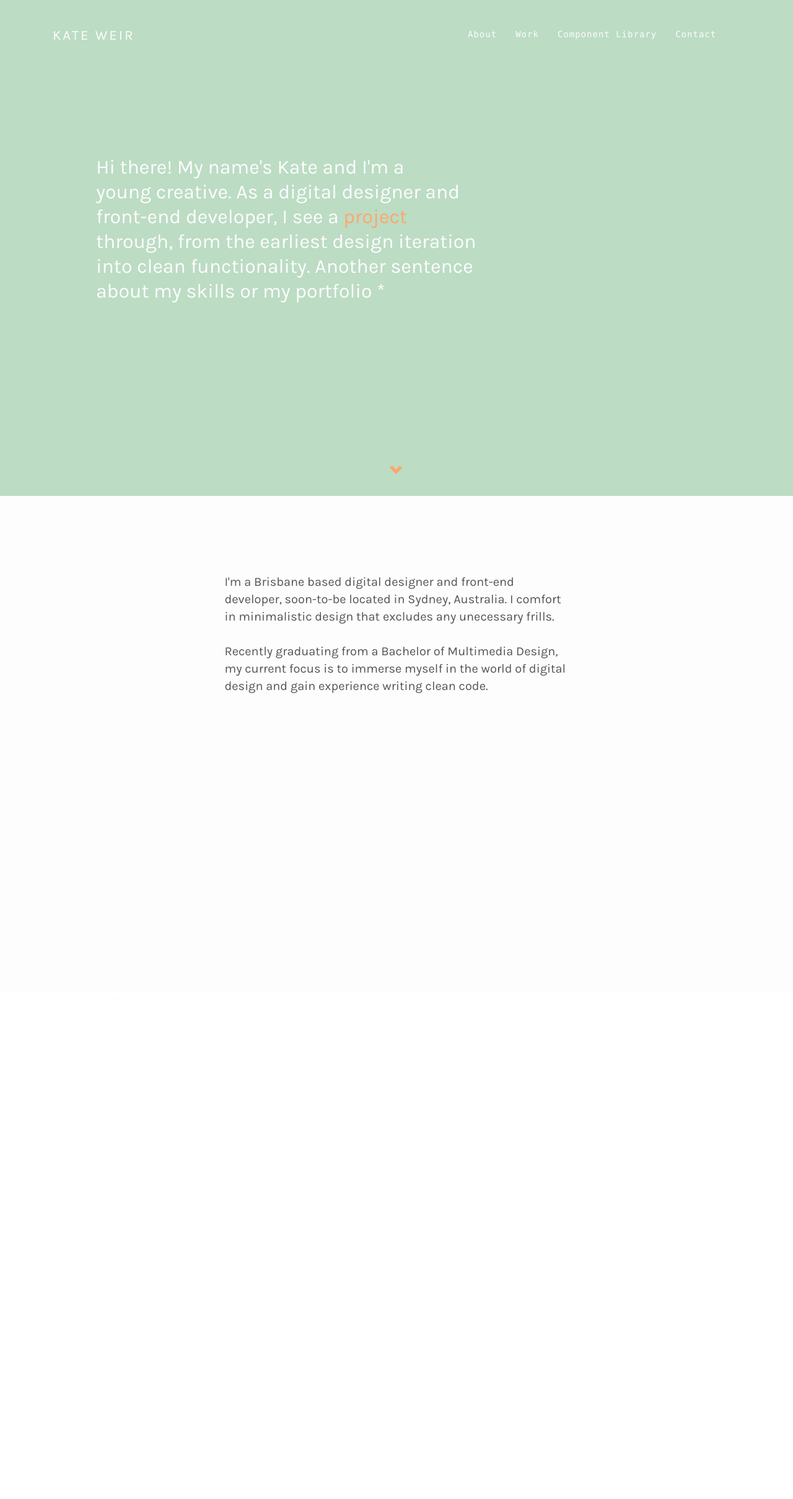
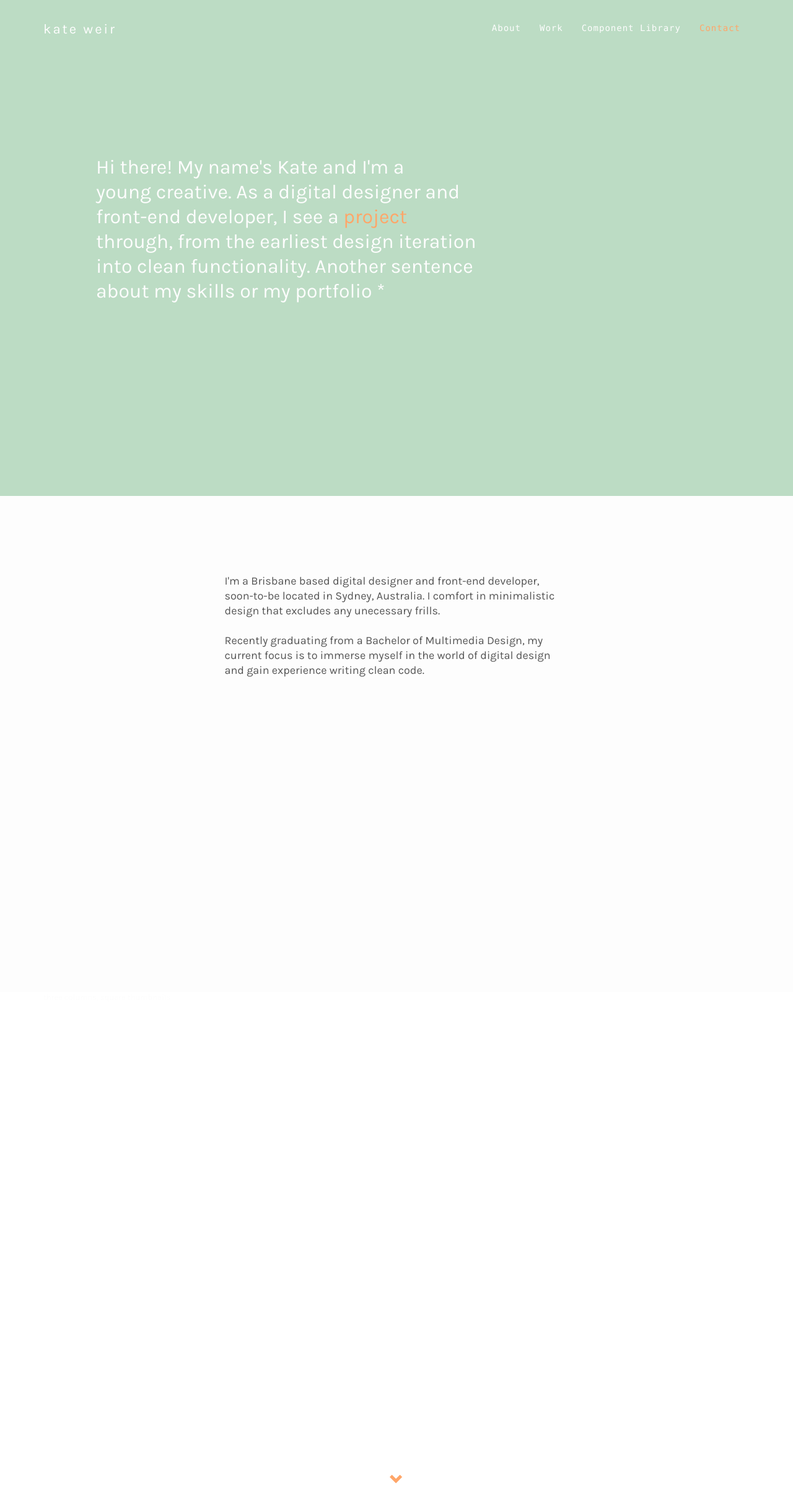
Before and after one commit to katelouisew/portfolio-v1, a plain HTML site: page index.html in a window 1280 px wide. Shown: the whole page at 62% size. Drawn offline with Linux system fonts and the light colour scheme.

Commit message:
Fixed navigation padding, responsiveness and scrollspy active state

```diff
--- a/css/scrolling-nav.css
+++ /dev/null
@@ -1,18 +0,0 @@
-/*!
- * Start Bootstrap - Scrolling Nav HTML Template (http://startbootstrap.com)
- * Code licensed under the Apache License v2.0.
- * For details, see http://www.apache.org/licenses/LICENSE-2.0.
- */
-
-@media(min-width:767px) {
-    .navbar {
-        padding: 20px 0;
-        -webkit-transition: background .5s ease-in-out,padding .5s ease-in-out;
-        -moz-transition: background .5s ease-in-out,padding .5s ease-in-out;
-        transition: background .5s ease-in-out,padding .5s ease-in-out;
-    }
-
-    .top-nav-collapse {
-        padding: 0;
-    }
-}
--- a/css/style.css
+++ b/css/style.css
@@ -1,13 +1,16 @@
 /** General Styles **/
 html, body {
-	margin: 0;
-	padding: 0;
-	position: relative;
 	color: #fdfdfd;
 	font-family: "Karla", "Helvetica Neue", Helvetica, sans-serif;
 	font-weight: 400;
 	font-size: 13px;
 	line-height: 18px;
+}
+
+body {
+	margin: 0;
+	padding: 0;
+	position: relative;
 }
 
 p {
@@ -61,21 +64,28 @@ a:hover {
 	padding: 0 0 50px 100px;
 }
 
+.footer {
+	position: absolute;
+	bottom: 0;
+	right: 0;
+	left: 0;
+	height: 50px;
+	width: 100%;
+	z-index: 15;
+	overflow: hidden;
+}
+
 
 /** Navigation **/
 .navbar {
-	margin: 0 auto;
-	padding: 40px 0 40px 0;
 	background-color: #bcdcc4;
 	color: #fdfdfd;
 	border: none;
 }
 
-.navigation {
-	margin: 0;
-	padding: 5px 0 0 100px;
-	width: 50%;
+#navbar {
 	float: right;
+	padding-top: 15px;
 }
 
 .navbar-nav li a {
@@ -99,15 +109,50 @@ a:hover {
 	color: #ffa669 !important;
 }
 
+a.navbar-brand {
+	color: #fdfdfd !important;
+}
+
+a.navbar-brand:focus {
+	text-decoration: none;
+}
+
+.navbar-default .navbar-toggle {
+	border: none !important;
+}
+
+.navbar-default .navbar-header .navbar-toggle .glyphicon {
+  background-color: transparent !important;
+  color: #fdfdfd !important;
+}
+
+.navbar-default .navbar-toggle:focus,
+	.navbar-default .navbar-toggle:hover {
+		background-color: transparent !important;
+}
+
+.navbar-default .navbar-collapse,
+	.navbar-default .navbar-form {
+		border-color: #fdfdfd;
+}
+
+.navbar-default .navbar-nav> .active> a,
+	.navbar-default .navbar-nav >.active> a:focus,
+		.navbar-default .navbar-nav >.active> a:hover {
+			background-color: transparent !important;
+			color: #ffa669 !important;
+}
+
 @media(min-width:767px) {
     .navbar {
-        -webkit-transition: background .5s ease-in-out, padding .5s ease-in-out;
-        -moz-transition: background .5s ease-in-out, padding .5s ease-in-out;
-        transition: background .5s ease-in-out, padding .5s ease-in-out;
+    	padding-top: 20px;
+	    -webkit-transition: background .5s ease-in-out, padding .5s ease-in-out;
+	    -moz-transition: background .5s ease-in-out, padding .5s ease-in-out;
+	    transition: background .5s ease-in-out, padding .5s ease-in-out;
     }
 
     .top-nav-collapse {
-        padding: 10px 0 10px 0;
+      padding: 5px 0 5px 0;
     }
 }
 
@@ -126,13 +171,6 @@ h2 {
 	font-size: 32px;
 }
 
-.name {
-	margin: 0;
-	padding: 5px 0 0 15px;
-	float: left;
-	width: 50%;
-}
-
 .cover_text {
 	width: 615px;
 	font-size: 32px;
@@ -142,9 +180,9 @@ h2 {
 
 .about_text {
 	text-align: left;
-	font-size: 20px;
+	font-size: 18px;
 	font-weight: 400;
-	line-height: 28px;
+	line-height: 24px;
 	color: #555555;
 }
 
@@ -154,7 +192,7 @@ h2 {
 
 .page_scroll a {
 	border: none;
-	background-color: #bcdcc4;
+	background-color: none !important;
 	color: #ffa669;
 }
 
--- a/index.html
+++ b/index.html
@@ -3,7 +3,7 @@
 	<head>
 		<meta charset="utf-8">
     <meta http-equiv="X-UA-Compatible" content="IE=edge">
-		<meta name="viewport" content="width=device-width, initial-scale=1.0">
+		<meta name="viewport" content="width=device-width, initial-scale=1">
 		<meta name="title" content="Kate Weir">
 		<meta name="description" content="Portfolio of Brisbane-based web designer and developer, Kate Weir">
 
@@ -12,7 +12,6 @@
 		<!-- Bootstrap Core CSS -->
     <link href="css/bootstrap.min.css" rel="stylesheet">
     <!-- Custom CSS -->
-    <link href="css/scrolling-nav.css" rel="stylesheet">
 		<link href="css/style.css" type="text/css" rel="stylesheet">
 		<!-- Fonts -->
 		<link href='https://fonts.googleapis.com/css?family=Karla:400,700' rel='stylesheet' type='text/css'>
@@ -37,38 +36,38 @@
 
 	<body id="page-top" data-spy="scroll" data-target=".navbar-fixed-top">
 
-		<nav class="navbar navbar-fixed-top" role="navigation">
+		<nav class="navbar navbar-default navbar-fixed-top">
 			<div class="container">
-				<div class="name">
-					<h1>KATE WEIR</h1>
-				</div>
+				<div class="navbar-header">
+		      <button type="button" class="navbar-toggle collapsed" data-toggle="collapse" data-target="#navbar" aria-expanded="false" aria-controls="navbar">
+		        <span class="sr-only">Toggle navigation</span>
+		        <span class="glyphicon glyphicon-menu-hamburger"></span>
+		      </button>
 
-				<div class="navigation page-scroll">
+					<a class="navbar-brand page-scroll" href="#page-top"><h1>kate weir</h1></a>
+				</div> <!-- /navbar-header -->
+
+				<div id="navbar" class="collapse navbar-collapse">
 					<ul class="nav navbar-nav">
-						<li><a href="#about" class="page-scroll">About</a></li>
-						<li><a href="#work" class="page-scroll">Work</a></li>
-						<li><a href="#component_lib" class="page-scroll">Component Library</a></li>
-						<li><a href="#contact" class="page-scroll">Contact</a></li>
+						<li><a href="#about">About</a></li>
+						<li><a href="#work">Work</a></li>
+						<li><a href="#component_lib">Component Library</a></li>
+						<li><a href="#contact">Contact</a></li>
 					</ul>
-				</div> <!-- /navigation -->
+				</div> <!-- /navbar -->
+
 			</div> <!-- /container -->
 		</nav>
+
 
 		<section id="home" class="home_section">
 			<div class="container">
 				<div class="row cover">
+
 					<p class="cover_text">Hi there! My name's Kate and I'm a<br>
 					young creative. As a digital designer and front-end developer, I see a <a href="#work" class="page-scroll">project</a> through, from the earliest design iteration into clean functionality. Another sentence about my skills or my portfolio * </p>
+
 				</div> <!-- /row -->
-
-				<div class="space"></div>
-
-				<div class="row centered">
-					<span class="page_scroll">
-						<a href="#about" class="btn page-scroll"><span class="glyphicon glyphicon-chevron-down" aria-hidden="true"></span></a>
-					</span>
-				</div> <!-- /row -->
-
 			</div> <!-- /container -->
 		</section>
 
@@ -76,9 +75,10 @@
 			<div class="container">
 				<div class="row">
 					<div class="col-md-6 col-md-offset-3">
+
 						<p class="about_text">I'm a Brisbane based digital designer and front-end developer, soon-to-be located in Sydney, Australia. I comfort in minimalistic design that excludes any unecessary frills.<br><br>
-						Recently graduating from a Bachelor of Multimedia Design, my current focus is to immerse myself in the world of digital design and gain experience writing clean code.
-						</p>
+						Recently graduating from a Bachelor of Multimedia Design, my current focus is to immerse myself in the world of digital design and gain experience writing clean code.</p>
+
 					</div>
 				</div>
 			</div>
@@ -102,12 +102,24 @@
 			</div>
 		</section>
 
+		<footer class="footer">
+			<div class="container">
+				<div class="row centered">
+
+					<span class="page_scroll">
+						<a href="#about" class="btn page-scroll"><span class="glyphicon glyphicon-chevron-down" aria-hidden="true"></span></a>
+					</span>
+
+				</div> <!-- /row -->
+			</div> <!-- /container -->
+		</footer>
+
 
 		<!-- jQuery -->
     <script src="js/jquery.js"></script>
     <!-- Bootstrap Core JavaScript -->
     <script src="js/bootstrap.min.js"></script>
-    <!-- JavaScript -->
+    <!-- Other JS -->
     <script src="js/main.js"></script>
     <script src="js/jquery.easing.min.js"></script>
 
--- a/js/main.js
+++ b/js/main.js
@@ -18,4 +18,5 @@ $(function() {
     });
 });
 
-$('body').scrollspy({ target: '#navbar-fixed-top' });
+// figure out why dis wasn't working
+// $('body').scrollspy({ target: '#navbar-fixed-top' });
```
